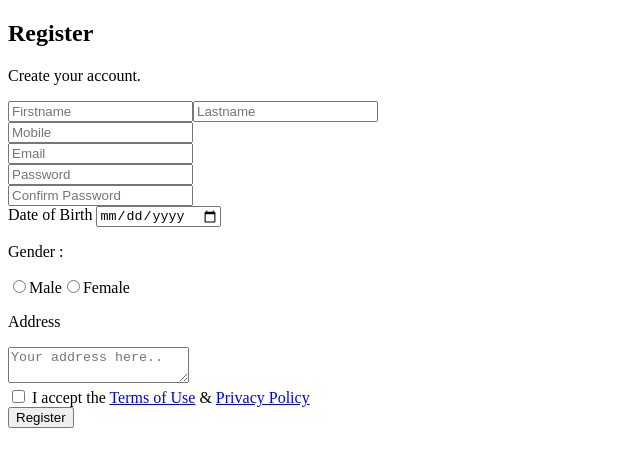
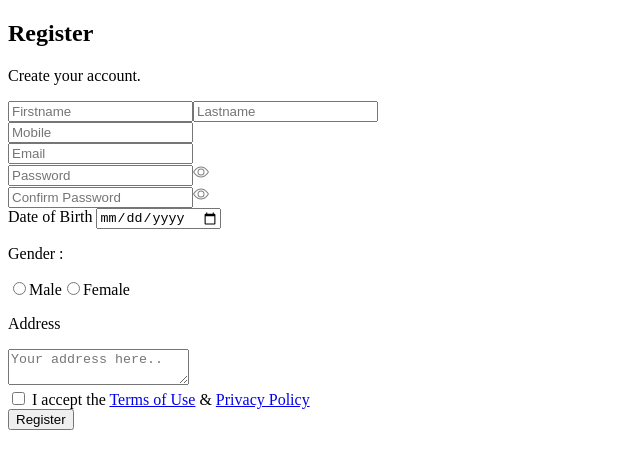
Before and after one commit to Gayatri2301/shopping-app, a React (Create React App) app: page /register in a window 1280 px wide. Shown: the top 468 px of the page, without its empty margins (0-640 px from the left). Built offline with nearby package versions, Linux system fonts and the light colour scheme.

Commit message:
push eye

```diff
--- a/src/components/Login.jsx
+++ b/src/components/Login.jsx
@@ -1,8 +1,11 @@
 import React, { useState, useEffect } from 'react';
 import { Link, useNavigate } from 'react-router-dom';
 import { useAuth } from '../utils/auth';
+import { useRef } from 'react';
 
 const Login = () => {
+  const inputRef = useRef(null);
+  const svgRef = useRef(null);
   const [email, setEmail] = useState('');
   const [password, setPassword] = useState('');
   const navigate = useNavigate();
@@ -13,7 +16,7 @@ const Login = () => {
       navigate('/Dashboard');
       console.log(user);
     }
-  }, [user, token, setData,login, setToken, navigate]);
+  }, [user, token, setData, login, setToken, navigate]);
 
 
 
@@ -40,6 +43,16 @@ const Login = () => {
     }
   };
 
+  const clicked = () => {
+    if (inputRef.current.type === "password") {
+      svgRef.current.style.backgroundColor = 'DodgerBlue';
+      inputRef.current.type = "text"
+    } else {
+      svgRef.current.style.backgroundColor = 'white';
+      inputRef.current.type = "password"
+    }
+  }
+
   return (
     <div>
       <section className="bg-[#106F97] min-h-screen flex items-center justify-center">
@@ -61,6 +74,7 @@ const Login = () => {
                 <input
                   className="p-2 rounded-xl border w-full"
                   type="password"
+                  ref={inputRef}
                   name="password"
                   value={password}
                   onChange={(e) => setPassword(e.target.value)}
@@ -69,11 +83,13 @@ const Login = () => {
                 />
                 <svg
                   xmlns="http://www.w3.org/2000/svg"
+                  ref={svgRef}
                   width="16"
                   height="16"
                   fill="gray"
                   className="bi bi-eye absolute top-1/2 right-3 -translate-y-1/2"
                   viewBox="0 0 16 16"
+                  onClick={clicked}
                 >
                   <path d="M16 8s-3-5.5-8-5.5S0 8 0 8s3 5.5 8 5.5S16 8 16 8M1.173 8a13 13 0 0 1 1.66-2.043C4.12 4.668 5.88 3.5 8 3.5s3.879 1.168 5.168 2.457A13 13 0 0 1 14.828 8q-.086.13-.195.288c-.335.48-.83 1.12-1.465 1.755C11.879 11.332 10.119 12.5 8 12.5s-3.879-1.168-5.168-2.457A13 13 0 0 1 1.172 8z" />
                   <path d="M8 5.5a2.5 2.5 0 1 0 0 5 2.5 2.5 0 0 0 0-5M4.5 8a3.5 3.5 0 1 1 7 0 3.5 3.5 0 0 1-7 0" />
--- a/src/components/Register/Register.jsx
+++ b/src/components/Register/Register.jsx
@@ -1,4 +1,4 @@
-import React, { useState } from "react";
+import React, { useRef, useState } from "react";
 import { useNavigate } from "react-router-dom";
 import { useAuth } from "../../utils/auth";
 import { useEffect } from "react";
@@ -9,6 +9,10 @@ const Register = () => {
     const [confirmPassword, setConfirmPassword] = useState("");
     const [loading, setLoading] = useState(false);
     const { user } = useAuth();
+    const svgRef = useRef(null);
+    const inputRef = useRef(null);
+    const inputRef1 = useRef(null);
+    const svgRef1 = useRef(null);
     const [data, setData] = useState({
         email: "",
         password: "",
@@ -49,7 +53,7 @@ const Register = () => {
                 .then((res) => {
                     if (res.ok) {
                         localStorage.setItem("hasEmail", "true");
-                        nav('/otpVerification', { state: { email, password, Register,data } });
+                        nav('/otpVerification', { state: { email, password, Register, data } });
                         console.log("OTP sent");
                     } else {
                         alert("Check network connection");
@@ -75,7 +79,25 @@ const Register = () => {
             nav('/Dashboard');
             console.log(user);
         }
-    }, [])
+    }, []);
+    const clicked = () => {
+        if (inputRef.current.type === "password") {
+            svgRef.current.style.backgroundColor = 'DodgerBlue';
+            inputRef.current.type = "text"
+        } else {
+            svgRef.current.style.backgroundColor = 'white';
+            inputRef.current.type = "password"
+        }
+    }
+    const clickedp = () => {
+        if (inputRef1.current.type === "password") {
+            svgRef1.current.style.backgroundColor = 'DodgerBlue';
+            inputRef1.current.type = "text"
+        } else {
+            svgRef1.current.style.backgroundColor = 'white';
+            inputRef1.current.type = "password"
+        }
+    }
 
     if (loading) {
         return (
@@ -106,11 +128,37 @@ const Register = () => {
                                 <div className="mt-5">
                                     <input type="email" name="email" id="email" placeholder="Email" value={email} className="border border-gray-400 py-1 px-2 w-full" onChange={(e) => setEmail(e.target.value)} required />
                                 </div>
-                                <div className="mt-5">
-                                    <input type="password" name="password" id="password" placeholder="Password" value={password} className="border border-gray-400 py-1 px-2 w-full" onChange={(e) => setPassword(e.target.value)} required />
+                                <div className="mt-5 relative">
+                                    <input ref={inputRef1} type="password" name="password" id="password" placeholder="Password" value={password} className="border border-gray-400 py-1 px-2 w-full" onChange={(e) => setPassword(e.target.value)} required />
+                                    <svg
+                                        xmlns="http://www.w3.org/2000/svg"
+                                        ref={svgRef1}
+                                        width="16"
+                                        height="16"
+                                        fill="gray"
+                                        className="bi bi-eye absolute top-1/2 right-3 -translate-y-1/2"
+                                        viewBox="0 0 16 16"
+                                        onClick={clickedp}
+                                    >
+                                        <path d="M16 8s-3-5.5-8-5.5S0 8 0 8s3 5.5 8 5.5S16 8 16 8M1.173 8a13 13 0 0 1 1.66-2.043C4.12 4.668 5.88 3.5 8 3.5s3.879 1.168 5.168 2.457A13 13 0 0 1 14.828 8q-.086.13-.195.288c-.335.48-.83 1.12-1.465 1.755C11.879 11.332 10.119 12.5 8 12.5s-3.879-1.168-5.168-2.457A13 13 0 0 1 1.172 8z" />
+                                        <path d="M8 5.5a2.5 2.5 0 1 0 0 5 2.5 2.5 0 0 0 0-5M4.5 8a3.5 3.5 0 1 1 7 0 3.5 3.5 0 0 1-7 0" />
+                                    </svg>
                                 </div>
-                                <div className="mt-5">
-                                    <input type="password" name="confirmPassword" id="confirmPassword" placeholder="Confirm Password" value={confirmPassword} className="border border-gray-400 py-1 px-2 w-full" onChange={(e) => setConfirmPassword(e.target.value)} required />
+                                <div className="mt-5 relative">
+                                    <input ref={inputRef} type="password" name="confirmPassword" id="confirmPassword" placeholder="Confirm Password" value={confirmPassword} className="border border-gray-400 py-1 px-2 w-full" onChange={(e) => setConfirmPassword(e.target.value)} required />
+                                    <svg
+                                        xmlns="http://www.w3.org/2000/svg"
+                                        ref={svgRef}
+                                        width="16"
+                                        height="16"
+                                        fill="gray"
+                                        className="bi bi-eye absolute top-1/2 right-3 -translate-y-1/2"
+                                        viewBox="0 0 16 16"
+                                        onClick={clicked}
+                                    >
+                                        <path d="M16 8s-3-5.5-8-5.5S0 8 0 8s3 5.5 8 5.5S16 8 16 8M1.173 8a13 13 0 0 1 1.66-2.043C4.12 4.668 5.88 3.5 8 3.5s3.879 1.168 5.168 2.457A13 13 0 0 1 14.828 8q-.086.13-.195.288c-.335.48-.83 1.12-1.465 1.755C11.879 11.332 10.119 12.5 8 12.5s-3.879-1.168-5.168-2.457A13 13 0 0 1 1.172 8z" />
+                                        <path d="M8 5.5a2.5 2.5 0 1 0 0 5 2.5 2.5 0 0 0 0-5M4.5 8a3.5 3.5 0 1 1 7 0 3.5 3.5 0 0 1-7 0" />
+                                    </svg>
                                 </div>
                                 <div className="mt-5">
                                     <label>Date of Birth </label>
```
